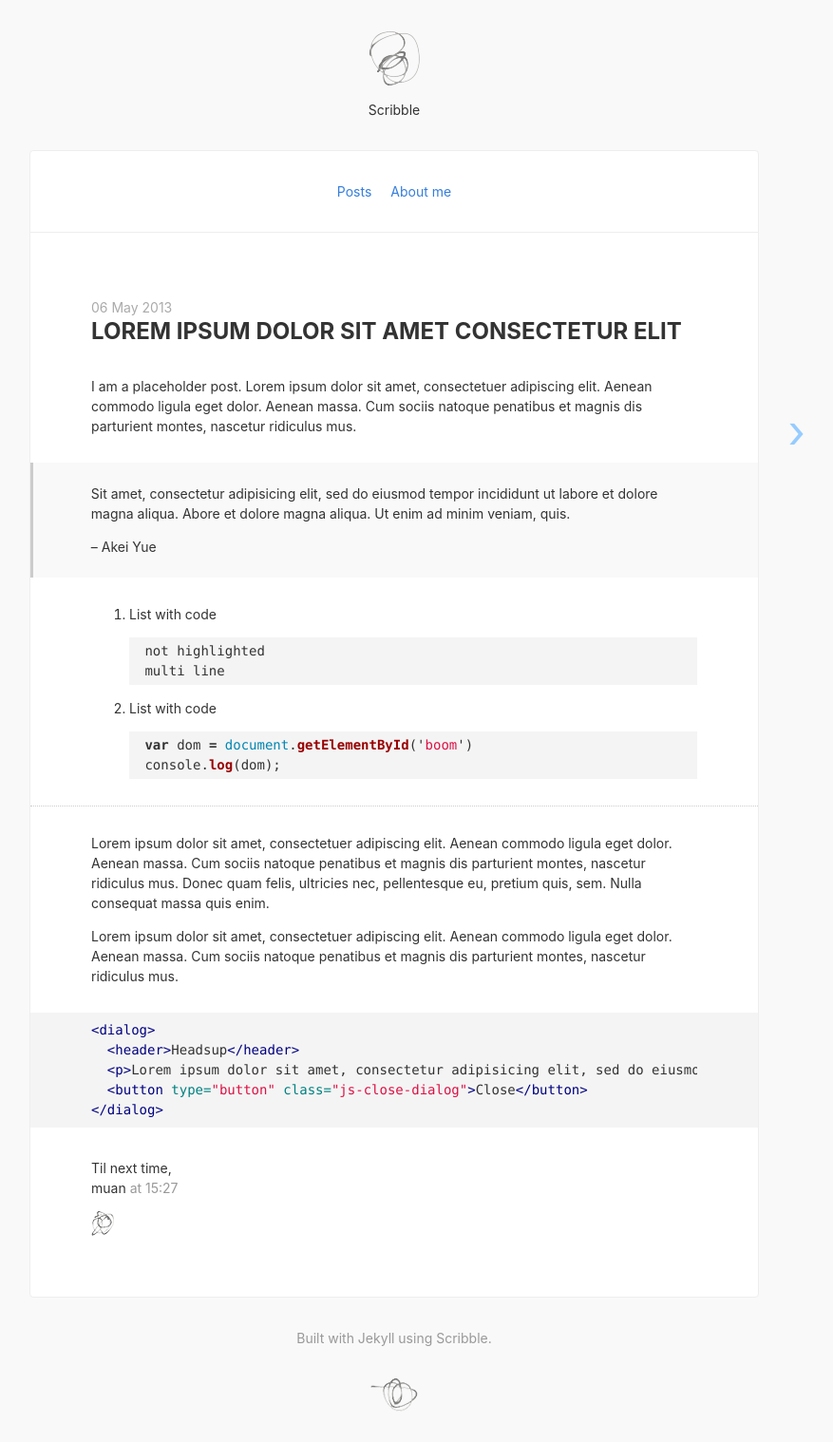
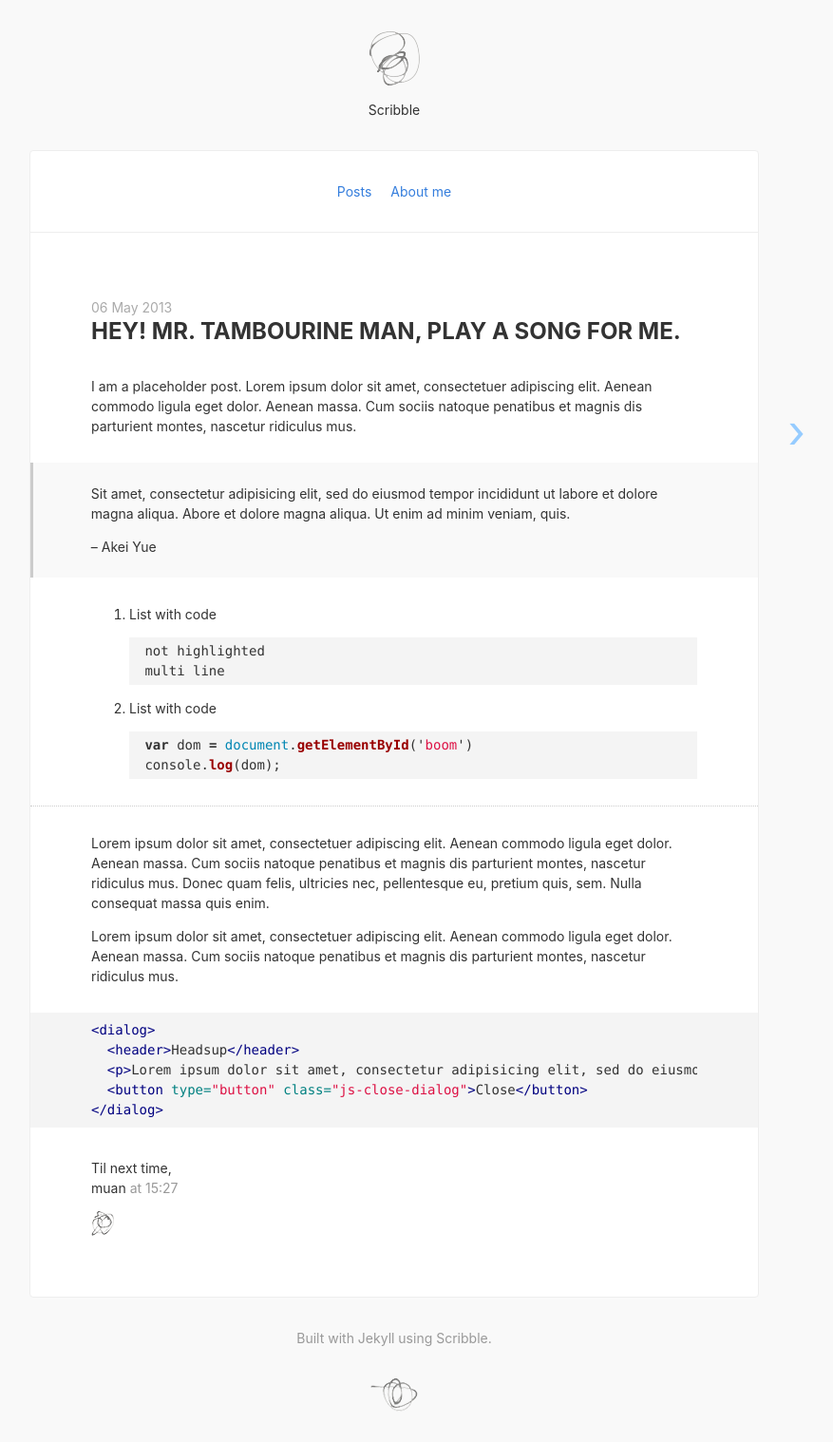
Before and after one commit to yofii/iteration2, a Jekyll site: the page built from _posts/2013-05-06-more-post.md, in a window 1280 px wide. Shown: the whole page at 95% size, without its empty margins (225-1102 px from the left). Built offline with Jekyll 4.4.1, drawn with Linux system fonts in a browser that asks for light colours; nearby versions of some CDN libraries.

Commit message:
Update from Forestry.io A Banjara updated _posts/2013-05-06-more-post.md

```diff
--- a/_posts/2013-05-06-more-post.md
+++ b/_posts/2013-05-06-more-post.md
@@ -1,8 +1,8 @@
 ---
-title: Lorem Ipsum Dolor Sit Amet Consectetur Elit
-date: 2013-05-06 15:27:31
+title: Hey! Mr. Tambourine man, play a song for me.
+date: 2013-05-06T15:27:31.000+00:00
+
 ---
-
 I am a placeholder post. Lorem ipsum dolor sit amet, consectetuer adipiscing elit. Aenean commodo ligula eget dolor. Aenean massa. Cum sociis natoque penatibus et magnis dis parturient montes, nascetur ridiculus mus.
 
 > Sit amet, consectetur adipisicing elit, sed do eiusmod tempor incididunt ut labore et dolore magna aliqua. Abore et dolore magna aliqua. Ut enim ad minim veniam, quis.
```
